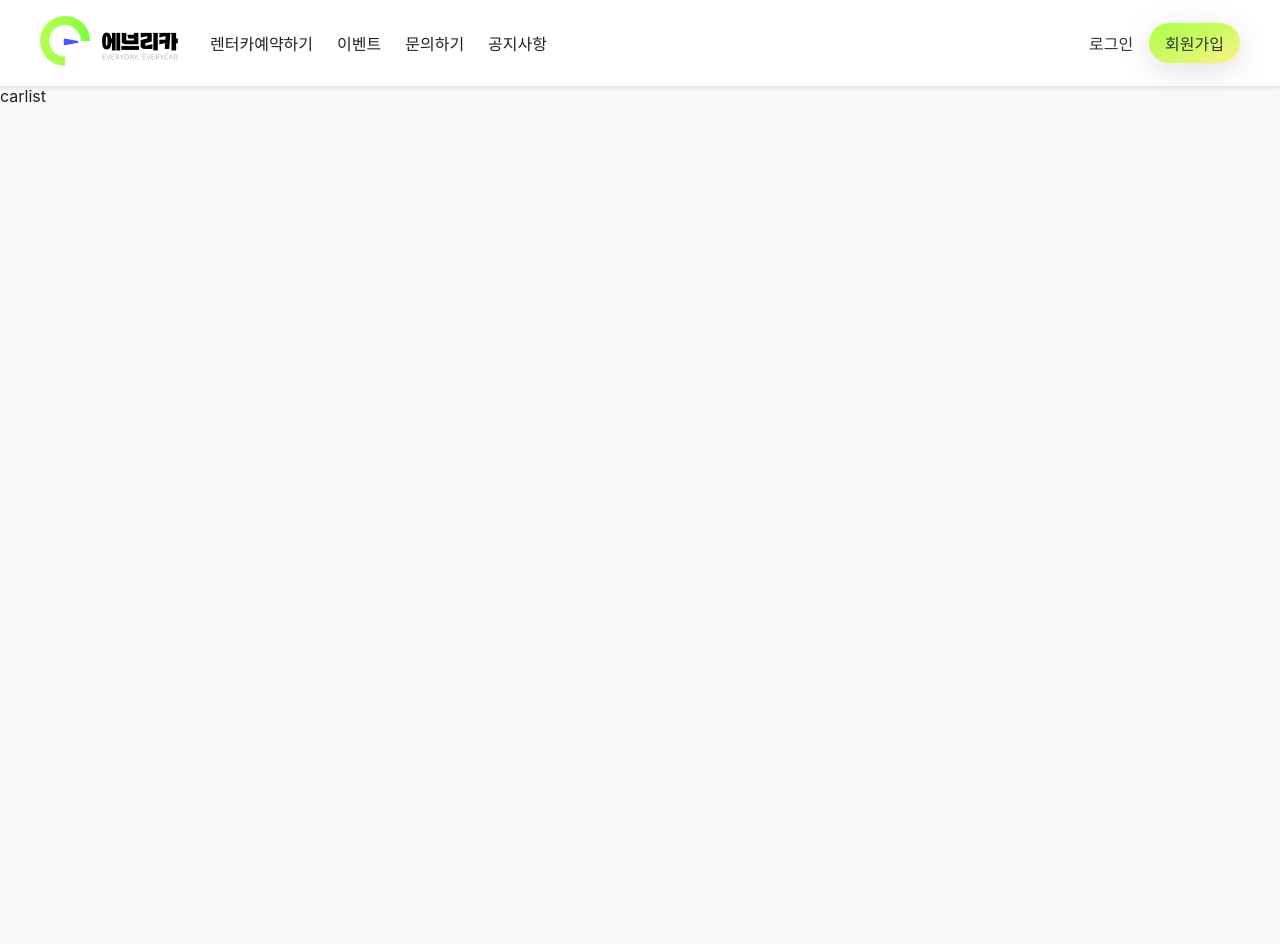
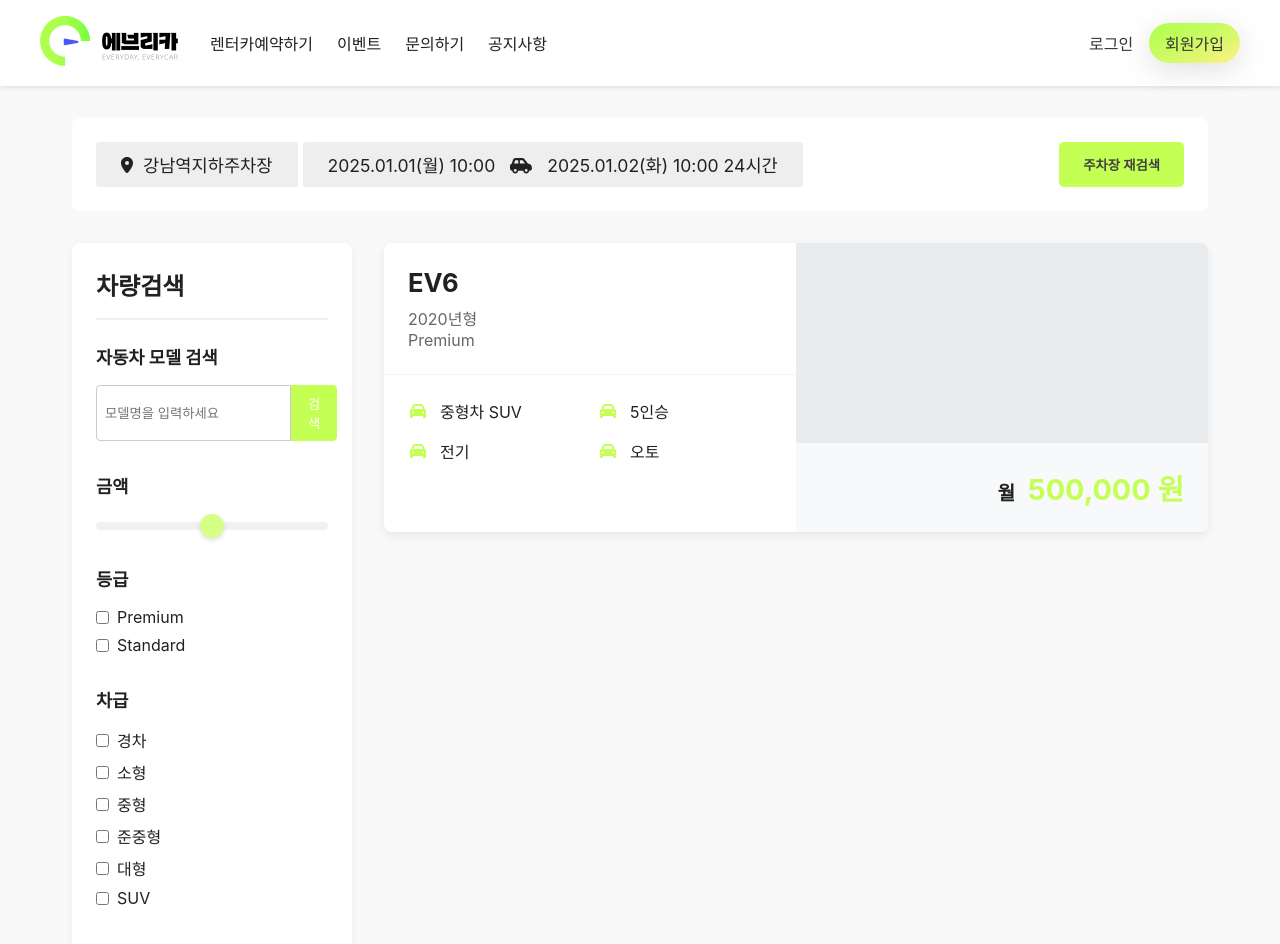
Before and after one commit to minhee-seo/everycar-frontend, a React (Create React App) app: page /reservation/carList in a window 1280 px wide. Shown: the top 944 px of the page. Before the commit the page ends 800 px from the top, so only its background shows below. Built offline with nearby package versions, Linux system fonts and the light colour scheme.

Commit message:
carList pc 화면

```diff
--- /dev/null
+++ b/src/pages/carList/CarList.module.scss
@@ -0,0 +1,281 @@
+@import '../../styles/global.scss';
+
+.container {
+  padding: 2rem;
+}
+
+.searchHeader {
+  display: flex;
+  align-items: center;
+  justify-content: space-between;
+  padding: 1.5rem;
+  background-color: $color-white;
+  border-radius: 8px;
+  margin-bottom: 2rem;
+
+  .searchOption {
+    display: flex;
+
+    .locationCont {
+      display: flex;
+      align-items: center;
+      background: $color-gray-200;
+      padding: 10px 25px;
+      margin-right: 5px;
+      border-radius: 3px;
+
+      svg {
+        margin-right: 10px;
+      }
+    }
+  }
+
+  .location,
+  .dateTime {
+    font-size: 1.1rem;
+  }
+
+  .dateTime {
+    background: $color-gray-200;
+    padding: 10px 25px;
+    border-radius: 3px;
+    margin-right: 5px;
+
+    svg {
+      margin: 0 15px;
+    }
+  }
+}
+
+.researchButton {
+  background-color: $primary-color;
+  color: $color-gray-800;
+  border: none;
+  padding: 0.8rem 1.5rem;
+  border-radius: 5px;
+  cursor: pointer;
+  font-weight: bold;
+  transition: background-color 0.2s;
+
+  &:hover {
+    background-color: darken($primary-color, 10%);
+  }
+}
+
+.contentWrapper {
+  display: grid;
+  grid-template-columns: 280px 1fr;
+  gap: 2rem;
+}
+
+.filterSidebar {
+  background-color: #fff;
+  padding: 1.5rem;
+  border-radius: 8px;
+  box-shadow: 0 2px 8px rgba(0, 0, 0, 0.05);
+  height: fit-content;
+}
+
+.filterTitle {
+  font-size: 1.5rem;
+  margin-bottom: 1.5rem;
+  padding-bottom: 1rem;
+  border-bottom: 2px solid #eee;
+}
+
+.filterList {
+  list-style: none;
+  padding: 0;
+  margin: 0;
+}
+
+.filterItem {
+  margin-bottom: 2rem;
+
+  h3 {
+    font-size: 1.1rem;
+    margin-bottom: 1rem;
+  }
+}
+
+.modelSearch {
+  display: flex;
+
+  input {
+    flex-grow: 1;
+    padding: 0.5rem;
+    border: 1px solid #ccc;
+    border-radius: 4px 0 0 4px;
+  }
+
+  button {
+    padding: 0.5rem 1rem;
+    border: 1px solid $primary-color;
+    background-color: $primary-color;
+    color: white;
+    border-radius: 0 4px 4px 0;
+    cursor: pointer;
+  }
+}
+
+.priceSlider {
+  -webkit-appearance: none;
+  width: 100%;
+  height: 8px;
+  background: #e9ecef;
+  border-radius: 5px;
+  outline: none;
+  opacity: 0.7;
+  transition: opacity .2s;
+
+  &:hover {
+    opacity: 1;
+  }
+
+  &::-webkit-slider-thumb {
+    -webkit-appearance: none;
+    appearance: none;
+    width: 24px;
+    height: 24px;
+    background: $primary-color;
+    cursor: pointer;
+    border-radius: 50%;
+    box-shadow: 0 2px 5px rgba(0, 0, 0, 0.2);
+  }
+
+  &::-moz-range-thumb {
+    width: 24px;
+    height: 24px;
+    background: $primary-color;
+    cursor: pointer;
+    border-radius: 50%;
+    border: none;
+    box-shadow: 0 2px 5px rgba(0, 0, 0, 0.2);
+  }
+}
+
+.checkboxGroup {
+  list-style: none;
+  padding: 0;
+  margin: 0;
+
+  li {
+    margin-bottom: 0.5rem;
+  }
+
+  label {
+    display: flex;
+    align-items: center;
+    cursor: pointer;
+  }
+
+  input {
+    margin-right: 0.5rem;
+  }
+}
+
+.carListSection {
+  // No specific styles needed for the section itself
+}
+
+.carList {
+  list-style: none;
+  padding: 0;
+  margin: 0;
+  display: grid;
+  gap: 1.5rem;
+}
+
+.carCard {
+  background-color: #fff;
+  border-radius: 8px;
+  box-shadow: 0 4px 12px rgba(0, 0, 0, 0.08);
+  overflow: hidden;
+  display: grid;
+  grid-template-columns: 1fr 1fr;
+  grid-template-rows: auto 1fr auto;
+  grid-template-areas:
+    "header image"
+    "details image"
+    "details price";
+  transition: transform 0.2s, box-shadow 0.2s;
+
+  &:hover {
+    transform: translateY(-5px);
+    box-shadow: 0 8px 20px rgba(0, 0, 0, 0.12);
+  }
+}
+
+.cardHeader {
+  grid-area: header;
+  padding: 1.5rem;
+
+  h4 {
+    font-size: 1.6rem;
+    font-weight: bold;
+    margin: 0 0 0.5rem;
+  }
+
+  p {
+    margin: 0;
+    color: #666;
+  }
+}
+
+.carImage {
+  grid-area: image;
+  background-color: #e9ecef;
+  // Placeholder style
+  min-height: 200px;
+  display: flex;
+  align-items: center;
+  justify-content: center;
+  color: #adb5bd;
+}
+
+.carDetails {
+  grid-area: details;
+  padding: 1.5rem;
+  border-top: 1px solid #f1f3f5;
+}
+
+.optionList {
+  list-style: none;
+  padding: 0;
+  margin: 0;
+  display: grid;
+  grid-template-columns: 1fr 1fr;
+  gap: 1rem;
+  font-size: 1rem;
+
+  li {
+    display: flex;
+    align-items: center;
+
+    svg {
+      margin-right: 0.75rem;
+      color: $primary-color;
+      width: 20px;
+    }
+  }
+}
+
+.priceSection {
+  grid-area: price;
+  align-self: end;
+  background-color: #f8f9fa;
+  padding: 1.5rem;
+  text-align: right;
+
+  p {
+    margin: 0;
+    font-size: 1.2rem;
+    font-weight: bold;
+  }
+
+  span {
+    font-size: 1.8rem;
+    color: $primary-color;
+    margin-left: 0.5rem;
+  }
+}
--- /dev/null
+++ b/src/pages/carList/CarList.tsx
@@ -0,0 +1,123 @@
+import React from 'react'
+import styles from './CarList.module.scss';
+
+import { FontAwesomeIcon } from '@fortawesome/react-fontawesome';
+import { faCar, faLocationDot, faCarSide } from '@fortawesome/free-solid-svg-icons';
+
+
+function CarList() {
+  const carListData = [
+    {
+      model: 'EV6',
+      year: '2020년형',
+      grade: 'Premium',
+      imageUrl: '', // Add image URL here
+      type: '중형차 SUV',
+      seats: '5인승',
+      fuel: '전기',
+      transmission: '오토',
+      price: '500,000',
+    },
+    // Add more car data as needed
+  ];
+
+  return (
+    <main className={styles.container}>
+      <div className={styles.searchHeader}>
+        <div className={styles.searchOption}>
+          <div className={styles.locationCont}>
+            <FontAwesomeIcon icon={faLocationDot} />
+            <div className={styles.location}>강남역지하주차장</div>
+          </div>
+          <div className={styles.dateTime}>
+            2025.01.01(월) 10:00
+            <FontAwesomeIcon icon={faCarSide} />
+            2025.01.02(화) 10:00 24시간
+          </div>
+        </div>
+        <button className={styles.researchButton}>주차장 재검색</button>
+      </div>
+
+      <div className={styles.contentWrapper}>
+        <aside className={styles.filterSidebar}>
+          <h2 className={styles.filterTitle}>차량검색</h2>
+          <ul className={styles.filterList}>
+            <li className={styles.filterItem}>
+              <h3>자동차 모델 검색</h3>
+              <div className={styles.modelSearch}>
+                <input type="text" placeholder='모델명을 입력하세요' />
+                <button>검색</button>
+              </div>
+            </li>
+            <li className={styles.filterItem}>
+              <h3>금액</h3>
+              <input type="range" className={styles.priceSlider} />
+            </li>
+            <li className={styles.filterItem}>
+              <h3>등급</h3>
+              <ul className={styles.checkboxGroup}>
+                <li><label><input type="checkbox" /> Premium</label></li>
+                <li><label><input type="checkbox" /> Standard</label></li>
+              </ul>
+            </li>
+            <li className={styles.filterItem}>
+              <h3>차급</h3>
+              <ul className={styles.checkboxGroup}>
+                <li><label><input type="checkbox" /> 경차</label></li>
+                <li><label><input type="checkbox" /> 소형</label></li>
+                <li><label><input type="checkbox" /> 중형</label></li>
+                <li><label><input type="checkbox" /> 준중형</label></li>
+                <li><label><input type="checkbox" /> 대형</label></li>
+                <li><label><input type="checkbox" /> SUV</label></li>
+              </ul>
+            </li>
+          </ul>
+        </aside>
+
+        <section className={styles.carListSection}>
+          <ul className={styles.carList}>
+            {carListData.map((car, index) => (
+              <li key={index}>
+                <article className={styles.carCard}>
+                  <header className={styles.cardHeader}>
+                    <h4>{car.model}</h4>
+                    <p>{car.year}</p>
+                    <p>{car.grade}</p>
+                  </header>
+                  <div className={styles.carImage}>
+                    {/* Placeholder for image */}
+                  </div>
+                  <div className={styles.carDetails}>
+                    <ul className={styles.optionList}>
+                      <li>
+                        <FontAwesomeIcon icon={faCar} />
+                        {car.type}
+                      </li>
+                      <li>
+                        <FontAwesomeIcon icon={faCar} />
+                        {car.seats}
+                      </li>
+                      <li>
+                        <FontAwesomeIcon icon={faCar} />
+                        {car.fuel}
+                      </li>
+                      <li>
+                        <FontAwesomeIcon icon={faCar} />
+                        {car.transmission}
+                      </li>
+                    </ul>
+                  </div>
+                  <footer className={styles.priceSection}>
+                    <p>월 <span>{car.price} 원</span></p>
+                  </footer>
+                </article>
+              </li>
+            ))}
+          </ul>
+        </section>
+      </div>
+    </main>
+  );
+}
+
+export default CarList
--- a/src/pages/reservation/carList/CarList.tsx
+++ /dev/null
@@ -1,11 +0,0 @@
-import React from 'react'
-
-function CarList() {
-  return (
-    <div>
-      carlist
-    </div>
-  )
-}
-
-export default CarList
--- a/src/routes/index.tsx
+++ b/src/routes/index.tsx
@@ -9,7 +9,7 @@ import ResponsiveLayout from '../layouts/ResponsiveLayout.tsx';
 
 import '../styles/global.scss';
 import '../layouts/layout.scss';
-import CarList from '../pages/reservation/carList/CarList.tsx';
+import CarList from '../pages/carList/CarList.tsx';
 
 const AppRoutes = () => (
   <>
```
